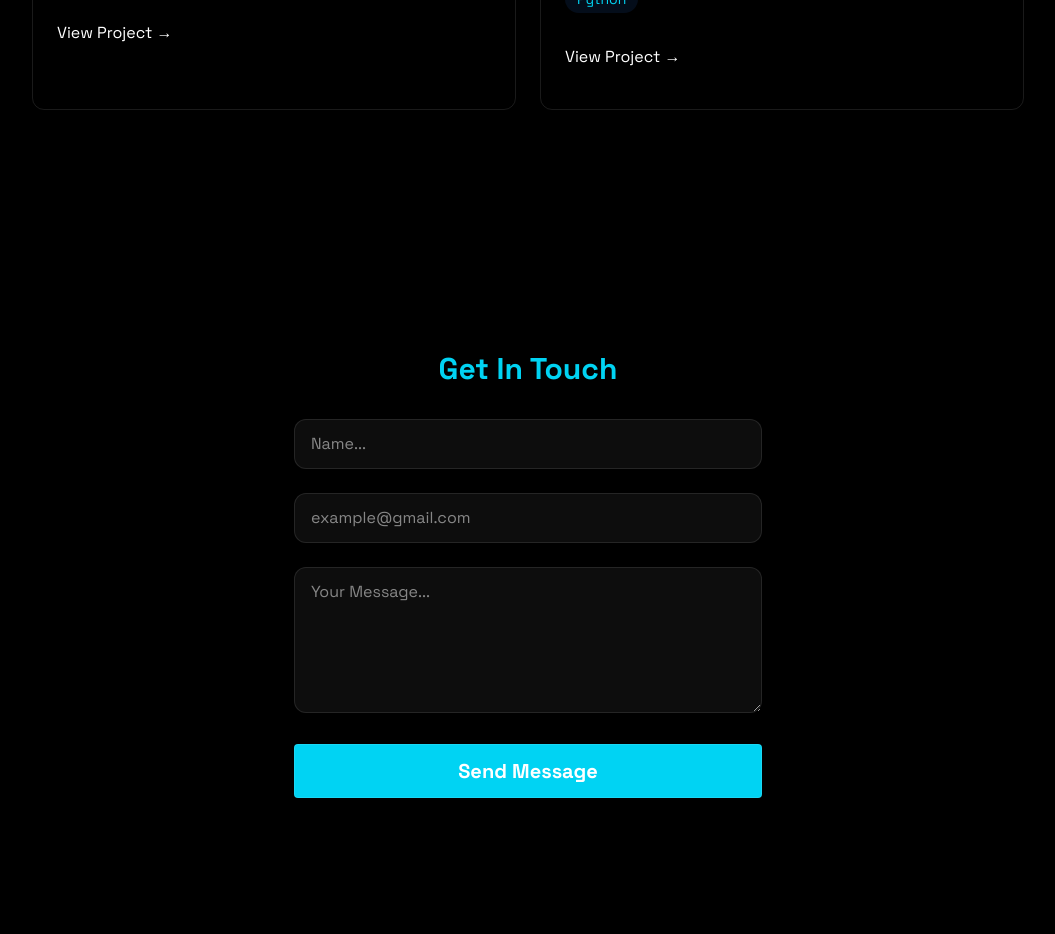
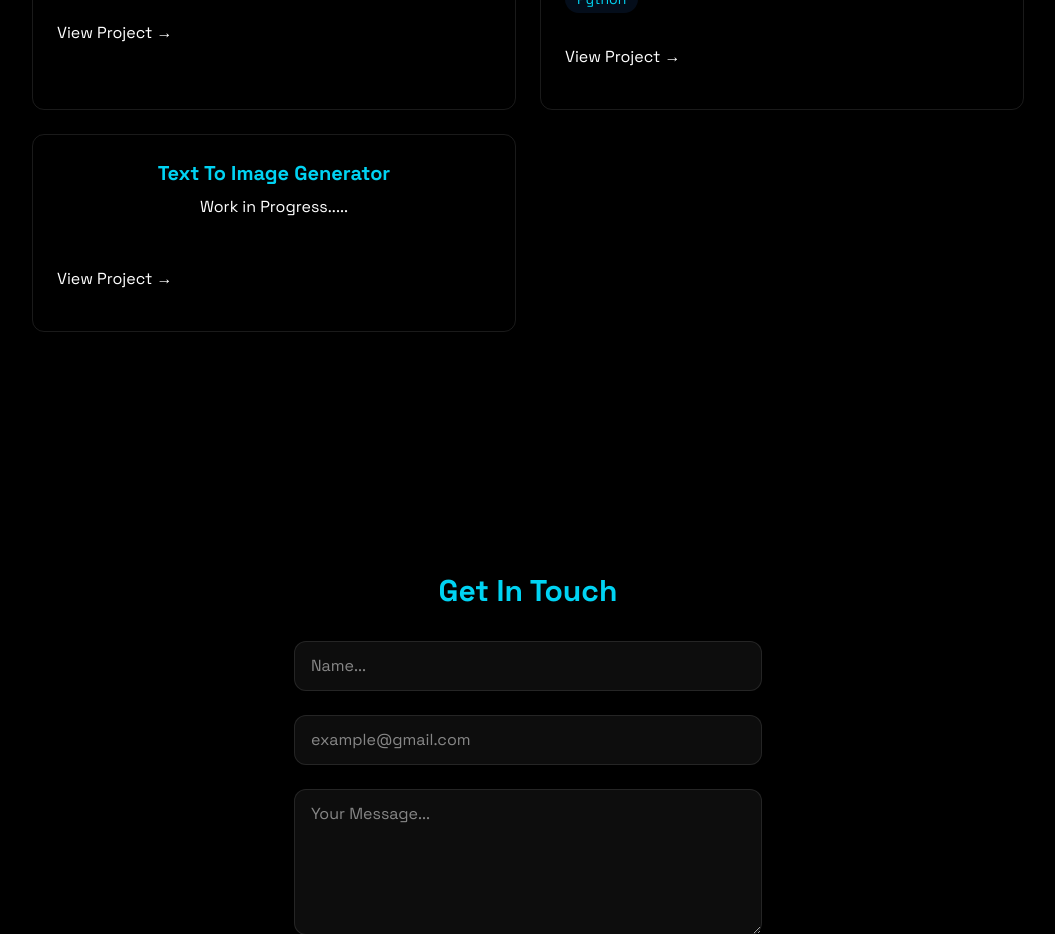
Before and after one commit to kamalkori28/MyPortfolio, a React (Vite) app: page / in a window 1280 px wide. Shown: the part 2800-3734 px from the top of the page, without its empty margins (112-1167 px from the left). Built offline with nearby package versions, Linux system fonts and the light colour scheme.

Commit message:
add new project texttoimage-gen

```diff
--- a/src/components/sections/Projects.jsx
+++ b/src/components/sections/Projects.jsx
@@ -99,37 +99,9 @@ management and responsive design for cross-device support</p>
 
 
 
-            {/* Project 4
-            <div className="glass p-6 rounded-xl border border-white/10 hover:-translate-y-1 text-center glass hover:border-cyan-400 hover:shadow-[0_0_20px_rgba(34,211,238,0.6)] transition duration-300 ease-in-out">
-              <h3 className="text-xl font-bold mb-2 text-cyan-400">E-Commerce Web App</h3>
-              <p className="text-white mb-4">
-                Responsive e-commerce frontend built using HTML, CSS, and JavaScript. Features include a modern UI, product listing, shopping cart functionality, and smooth user interactions.
-              </p>
-              <div className="flex flex-wrap gap-2 mb-4">
-                {["HTML", "CSS", "JS", "PHP"].map((tech, key) => (
-                  <span
-                    key={key}
-                    className="bg-blue-500/10 text-cyan-400 py-1 px-3 rounded-full text-sm hover:bg-blue-500/20 hover:shadow-[0_2px_8px_rgba(59,130,246,0.1)] transition-all"
-                  >
-                    {tech}
-                  </span>
-                ))}
-              </div>
-              <div className="flex justify-between items-center">
-                <a
-                  href="https://github.com/kamalkori28/Ecommerce-Website"
-                  className="relative group text-white hover:text-cyan-400 transition-colors my-4"
-                  target="_blank"
-                >
-                  View Project →
-                  <span className="absolute left-0 -bottom-1 h-0.5 w-0 bg-cyan-400 transition-all duration-300 ease-in-out group-hover:w-full"></span>
-                </a>
-              </div>
-            </div>
-   */}
 
 
-            {/* Project 5 */}
+            {/* Project 4 */}
             <div className="glass p-6 rounded-xl border border-white/10 hover:-translate-y-1 text-center glass hover:border-cyan-400 hover:shadow-[0_0_20px_rgba(34,211,238,0.6)] transition duration-300 ease-in-out">
               <h3 className="text-xl font-bold mb-2 text-cyan-400">Jarvis</h3>
               <p className="text-white mb-4">
@@ -158,6 +130,36 @@ management and responsive design for cross-device support</p>
             </div>
 
 
+
+            {/* Project 5 */}
+            <div className="glass p-6 rounded-xl border border-white/10 hover:-translate-y-1 text-center glass hover:border-cyan-400 hover:shadow-[0_0_20px_rgba(34,211,238,0.6)] transition duration-300 ease-in-out">
+              <h3 className="text-xl font-bold mb-2 text-cyan-400">Text To Image Generator </h3>
+              <p className="text-white mb-4">Work in Progress.....
+                {/* A web application that converts user-inputted text into images using AI models. Built with HTML, CSS, JavaScript, and PHP, it allows users to generate unique images from text prompts, download results, and explore creative possibilities. */}
+              </p>
+              <div className="flex flex-wrap gap-2 mb-4">
+                {[].map((tech, key) => (
+                  <span
+                    key={key}
+                    className="bg-blue-500/10 text-cyan-400 py-1 px-3 rounded-full text-sm hover:bg-blue-500/20 hover:shadow-[0_2px_8px_rgba(59,130,246,0.1)] transition-all"
+                  >
+                    {tech}
+                  </span>
+                ))}
+              </div>
+              <div className="flex justify-between items-center">
+                <a
+                  href="https://github.com/kamalkori28/TextToImage-gen"
+                  className="relative group text-white hover:text-cyan-400 transition-colors my-4"
+                  target="_blank"
+                >
+                  View Project →
+                  <span className="absolute left-0 -bottom-1 h-0.5 w-0 bg-cyan-400 transition-all duration-300 ease-in-out group-hover:w-full"></span>
+                </a>
+              </div>
+            </div>
+
+
           </div>
         </div>
       </RevealOnScroll>
```
